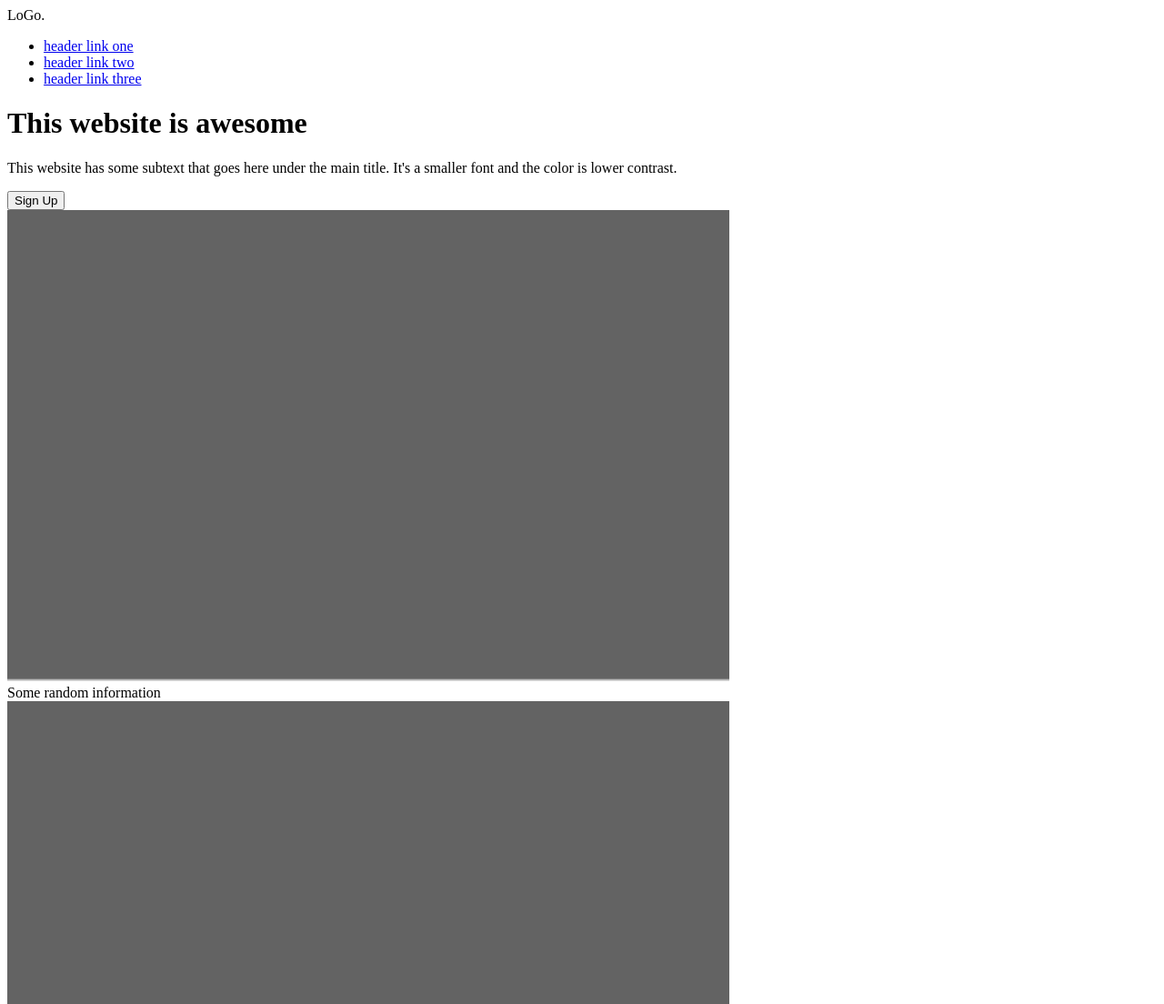
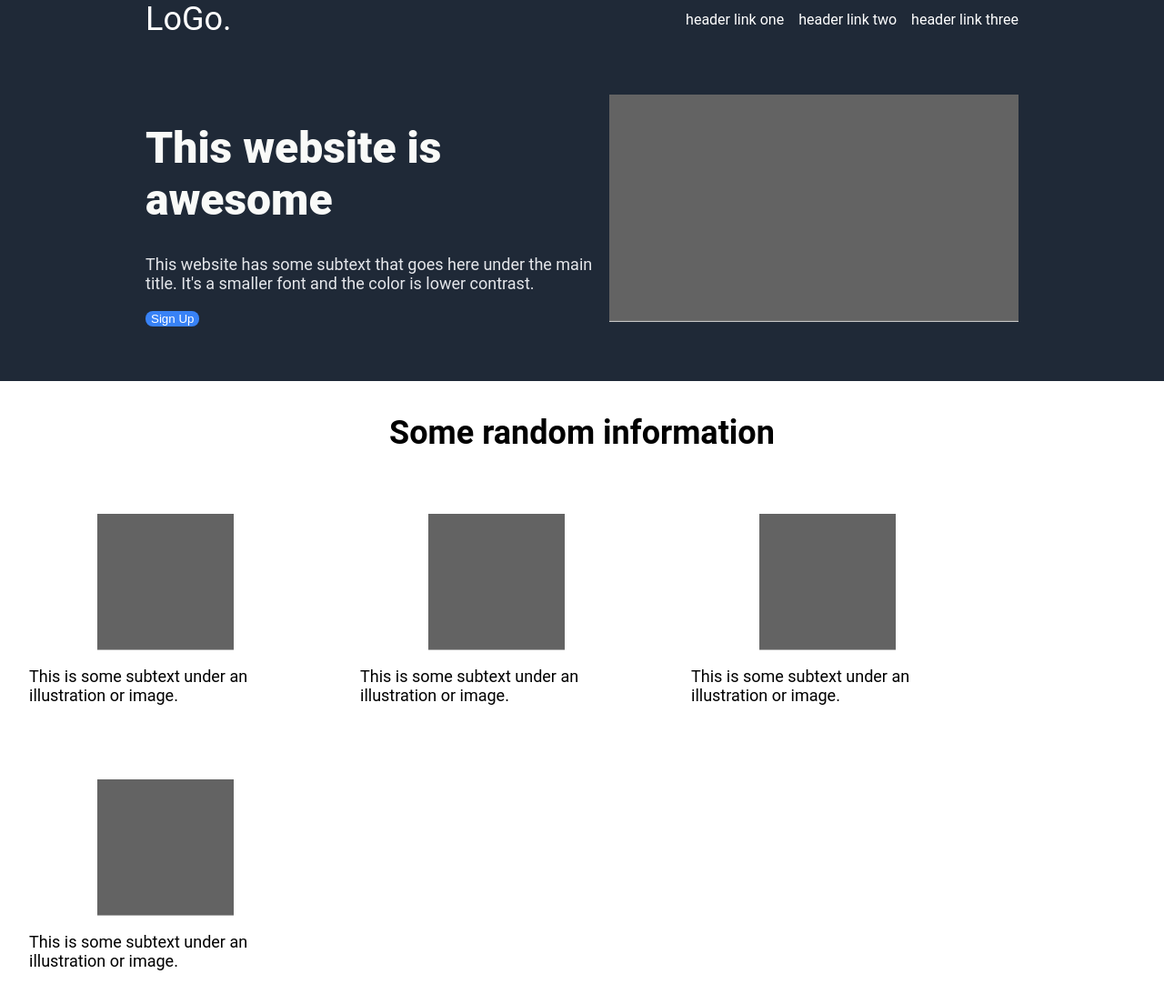
Before and after one commit to semble1/Project-Landing-Page, a plain HTML site: page index.html in a window 1280 px wide. Shown: the top 1104 px of the page at 91% size. Drawn offline with Linux system fonts and the light colour scheme.

Commit message:
Added styling for the website.

```diff
--- a/index.html
+++ b/index.html
@@ -4,27 +4,27 @@
     <meta charset="UTF-8">
     <meta http-equiv="X-UA-Compatible" content="IE=edge">
     <meta name="viewport" content="width=device-width, initial-scale=1.0">
+    <link rel="stylesheet" href="styles.css">
     <title>Landing Page</title>
 </head>
 <body>
     <div class="header">
         <div class="logo">LoGo.</div>
-        <div class="links">
-            <ul>
-                <li><a href="google.com">header link one</a></li>
-                <li><a href="google.com">header link two</a></li>
-                <li><a href="google.com">header link three</a></li>
-            </ul>
-        </div>
+        <ul class="links">
+            <li><a href="google.com">header link one</a></li>
+            <li><a href="google.com">header link two</a></li>
+            <li><a href="google.com">header link three</a></li>
+        </ul>
+
     </div>
     <div class="one">
         <div class="hero">
             <h1>This website is awesome</h1>
             <p>This website has some subtext that goes here under the main title. It's a smaller font and the color is lower contrast.</p>
-            <button>Sign Up</button>
+            <button class="top">Sign Up</button>
         </div>
         <div class="img">
-            <img src="./assets/gray.jpeg" alt="gray box">
+            <img src="./assets/gray.jpeg" alt="gray box" width="450" height="250">
         </div>
     </div>
     <div class="two">
@@ -33,20 +33,20 @@
         </div>
         <div class="cards">
             <div class="card">
-                <img src="./assets/gray.jpeg" alt="gray box">
-                <p>This is some subtext under an illustration or image.</p>
+                <img src="./assets/gray.jpeg" alt="gray box" width="150" height="150">
+                <p class="sub">This is some subtext under an illustration or image.</p>
             </div>
             <div class="card">
-                <img src="./assets/gray.jpeg" alt="gray box">
-                <p>This is some subtext under an illustration or image.</p>
+                <img src="./assets/gray.jpeg" alt="gray box" width="150" height="150">
+                <p class="sub">This is some subtext under an illustration or image.</p>
             </div>
             <div class="card">
-                <img src="./assets/gray.jpeg" alt="gray box">
-                <p>This is some subtext under an illustration or image.</p>
+                <img src="./assets/gray.jpeg" alt="gray box" width="150" height="150">
+                <p class="sub">This is some subtext under an illustration or image.</p>
             </div>
             <div class="card">
-                <img src="./assets/gray.jpeg" alt="gray box">
-                <p>This is some subtext under an illustration or image.</p>
+                <img src="./assets/gray.jpeg" alt="gray box" width="150" height="150">
+                <p class="sub">This is some subtext under an illustration or image.</p>
             </div>
         </div>
     </div>
@@ -64,11 +64,11 @@
                 <h2>Call to action! It's time!</h2>
                 <p>Sign up for our product by clicking that button right over there!</p>
             </div>
-            <button>Sign Up</button>
+            <button class="bottom">Sign Up</button>
         </div>
     </div>
     <div class="footer">
-        Copyright © Jafor Kalam
+        <p>Copyright © Jafor Kalam</p>
     </div>
 </body>
 </html>
--- /dev/null
+++ b/styles.css
@@ -0,0 +1,164 @@
+ul {
+    list-style-type: none;
+    margin: 0px;
+    padding: 0px;
+}
+
+a {
+    text-decoration: none;
+    color: white;
+}
+
+.logo {
+    color: white;
+}
+
+.header {
+    display: flex;
+    padding-left: 160px;
+    padding-right: 160px;
+    align-items: center;
+}
+
+.links {
+    display: flex;
+    gap: 16px;
+}
+
+.header, .one, .footer {
+    background-color: #1F2937;
+    justify-content: space-between;
+}
+
+.footer {
+    display: flex;
+    justify-content: center;
+    align-items: center;
+}
+
+body {
+    display: flex;
+    flex-direction: column;
+    margin: 0px;
+    height: 100vh;
+    font-family: Roboto, sans-serif;
+}
+
+h1 {
+    font-size: 48px;
+    font-weight: 900;
+    color: #F9FAF8;
+}
+
+h2 {
+    color: white;
+}
+
+p {
+    font-size: 18px;
+    color: #e5e7eb;
+}
+
+.one {
+    display: flex;
+    align-items: center;
+    padding-left: 160px;
+    padding-right: 160px;
+    padding-top: 60px;
+    padding-bottom: 60px;
+}
+
+.sub {
+    color: black;
+}
+
+.two {
+    display: flex;
+    flex-direction: column;
+    align-items: center;
+}
+
+.title {
+    margin-top: 36px;
+    margin-bottom: 36px;
+    font-size: 36px;
+    font-weight: 700;
+}
+
+.cards {
+    display: flex;
+    flex-wrap: wrap;
+}
+
+.card {
+    padding: 16px;
+    margin: 16px;
+    width: 300px;
+    display: flex;
+    flex-direction: column;
+    align-items: center;
+}
+
+.three {
+    background-color: #e5e7eb;
+    display: flex;
+    flex-direction: column;
+    align-items: center;
+    justify-content: center;
+    padding-left: 300px;
+    padding-right: 300px;
+    min-height: 300px;
+}
+
+.author {
+    font-size: 20px;
+    font-weight: 600;
+    width: 100%;
+    display: flex;
+    flex-direction: row;
+    justify-content: end;
+}
+
+.quote {
+    font-size: 36px;
+    font-style: italic;
+    display: flex;
+    flex-wrap: wrap;
+}
+
+.box {
+    background-color: #3882f6;
+    display: flex;
+    justify-content: center;
+    align-items: center;
+    gap: 300px;
+    margin-top: 60px;
+    margin-bottom: 60px;
+    margin-left: 200px;
+    margin-right: 200px;
+    border-radius: 15px;
+    padding-top: 30px;
+    padding-bottom: 30px;
+}
+
+button {
+    border-radius: 8px;
+    background-color: #3882f6;
+    color: white;
+}
+
+.top {
+    border: 0px;
+}
+
+.bottom {
+    border-color: white;
+    border-style: solid;
+    display: flex;
+    align-items: center;
+    justify-content: center;
+}
+
+.logo {
+    font-size: 36px;
+}
```
